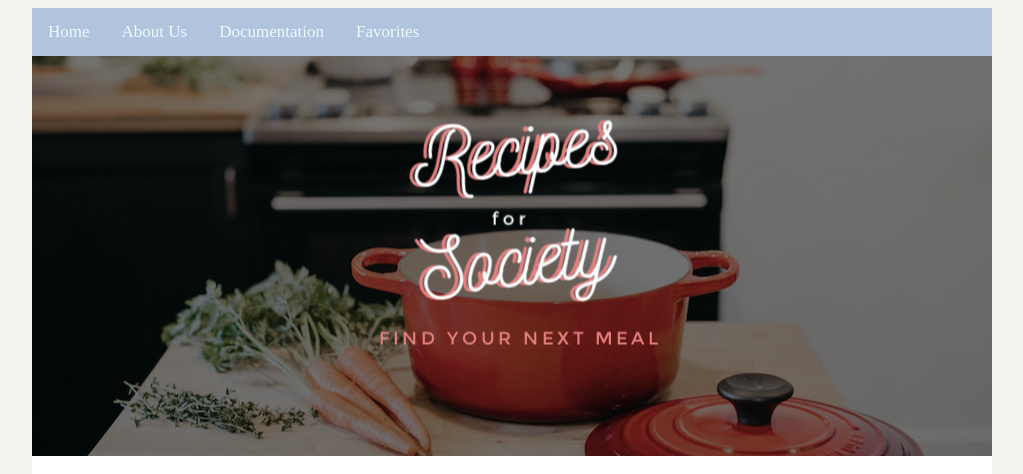
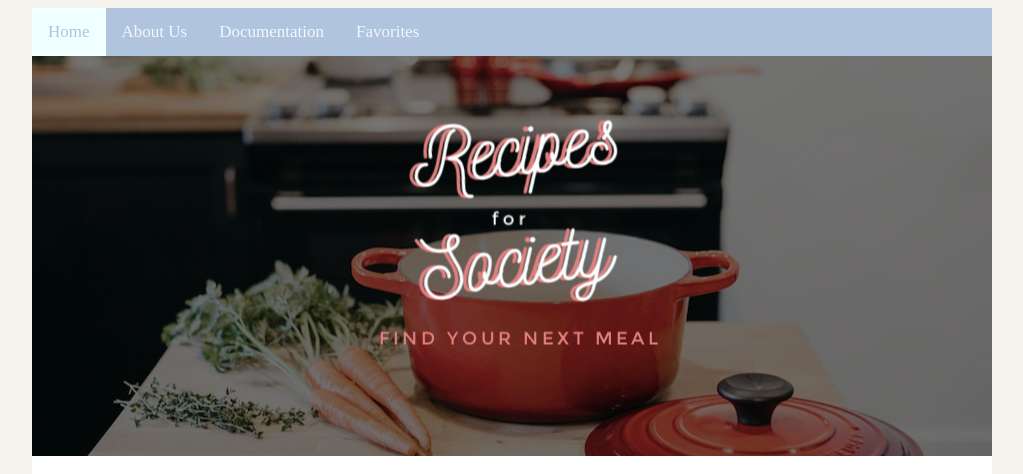
Before and after one commit to hayeonchoo/FinalProject, a website: page public/index.html in a window 1280 px wide. In both pictures the pointer is over the link "Home". Shown: the top 474 px of the page, without its empty margins (128-1151 px from the left). Drawn offline with Linux system fonts and the light colour scheme; no server answers.

Commit message:
Update styles.css

```diff
--- a/public/styles.css
+++ b/public/styles.css
@@ -39,7 +39,7 @@ input {
   text-decoration:none;
   font-size: 17px;
 }
-.topnave a:hover{
+.topnav a:hover{
   background-color: azure;
   color:lightsteelblue;
 }
```
